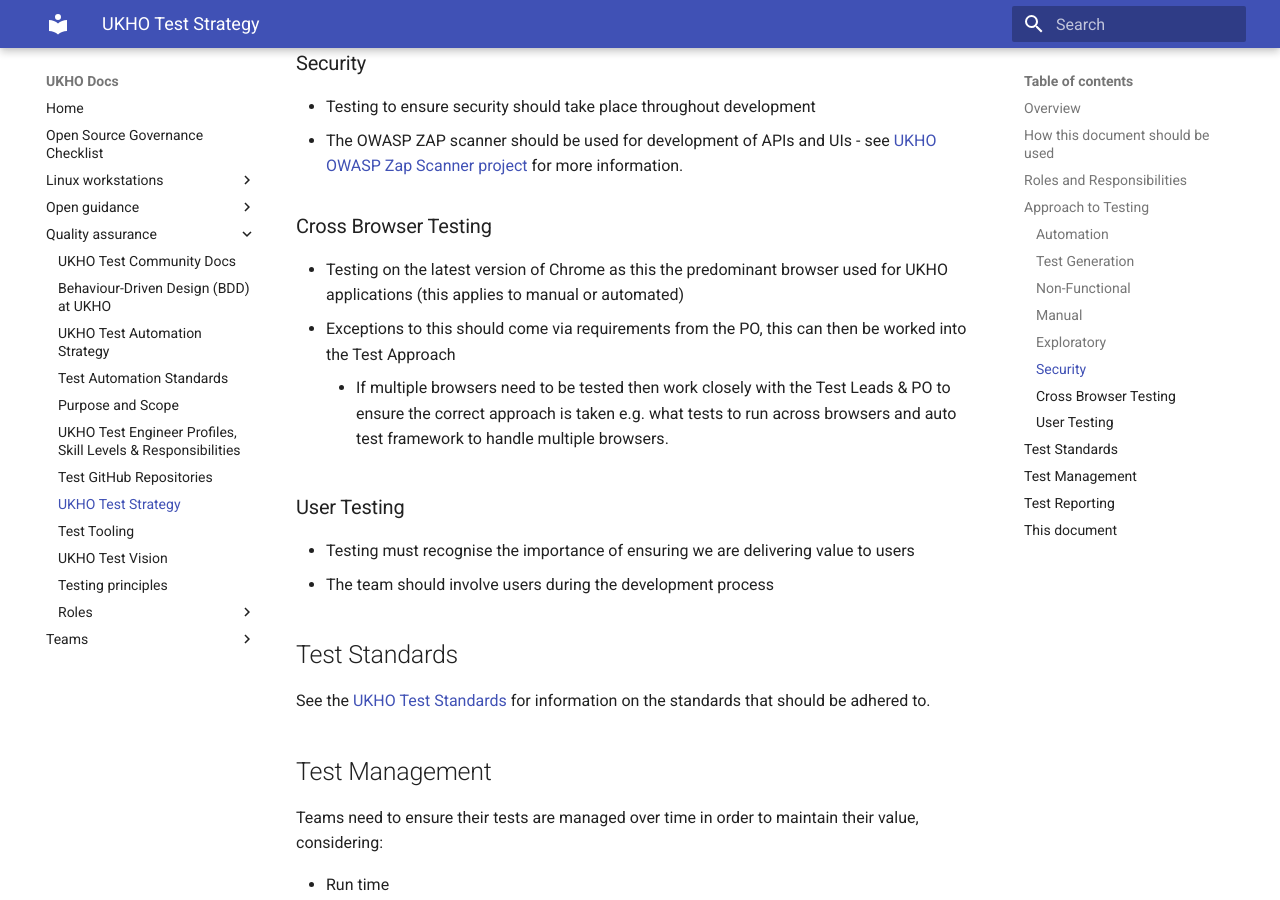
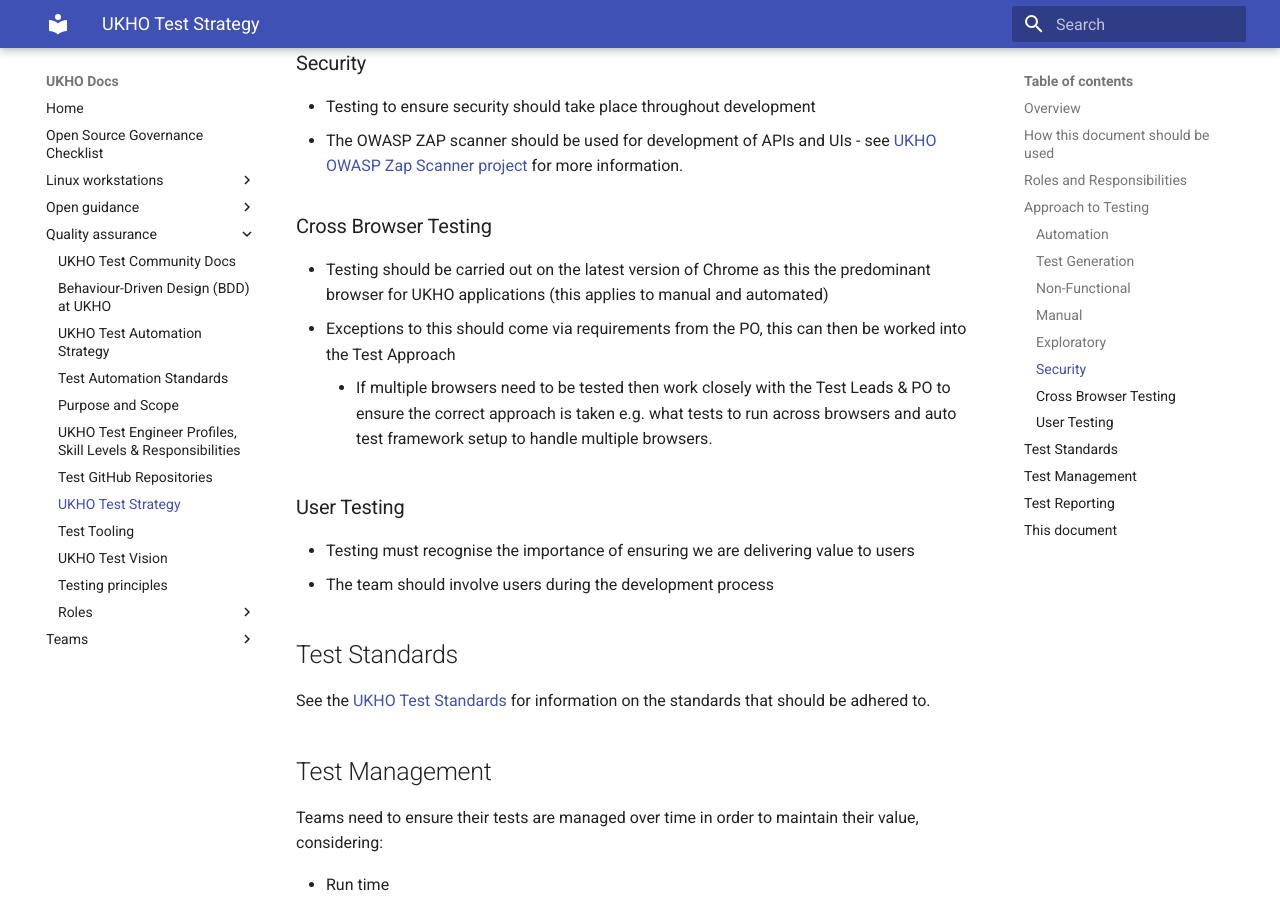
Before and after one commit to UKHO/docs, an MkDocs documentation site: the page built from docs/quality-assurance/test-strategy.md, in a window 1280 px wide and 900 px high, scrolled down 1544 px. Built offline with MkDocs 1.6.1 and Material for MkDocs 9.7.7, drawn with Linux system fonts in a browser that asks for light colours.

Commit message:
Tweaks to wording for Cross Browser Testing

```diff
--- a/docs/quality-assurance/test-strategy.md
+++ b/docs/quality-assurance/test-strategy.md
@@ -48,9 +48,9 @@ Teams should adhere to this strategy when determining their team approach to tes
 
 ### Cross Browser Testing
 
-* Testing on the latest version of Chrome as this the predominant browser used for UKHO applications (this applies to manual or automated)
+* Testing should be carried out on the latest version of Chrome as this the predominant browser for UKHO applications (this applies to manual and automated)
 * Exceptions to this should come via requirements from the PO, this can then be worked into the Test Approach
-	* If multiple browsers need to be tested then work closely with the Test Leads & PO to ensure the correct approach is taken e.g. what tests to run across browsers and auto test framework to handle multiple browsers.
+	* If multiple browsers need to be tested then work closely with the Test Leads & PO to ensure the correct approach is taken e.g. what tests to run across browsers and auto test framework setup to handle multiple browsers.
 
 ### User Testing
 
```
